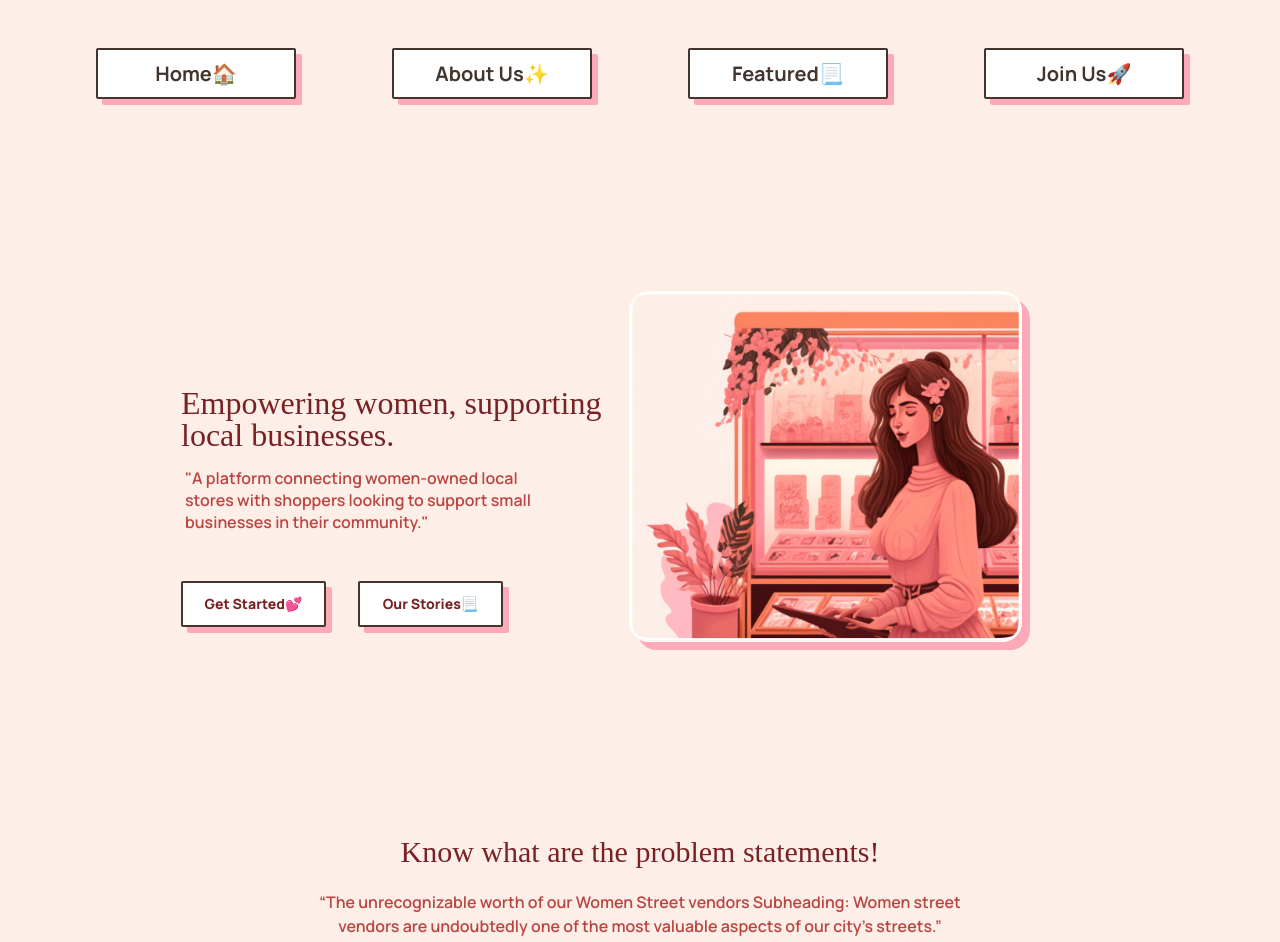
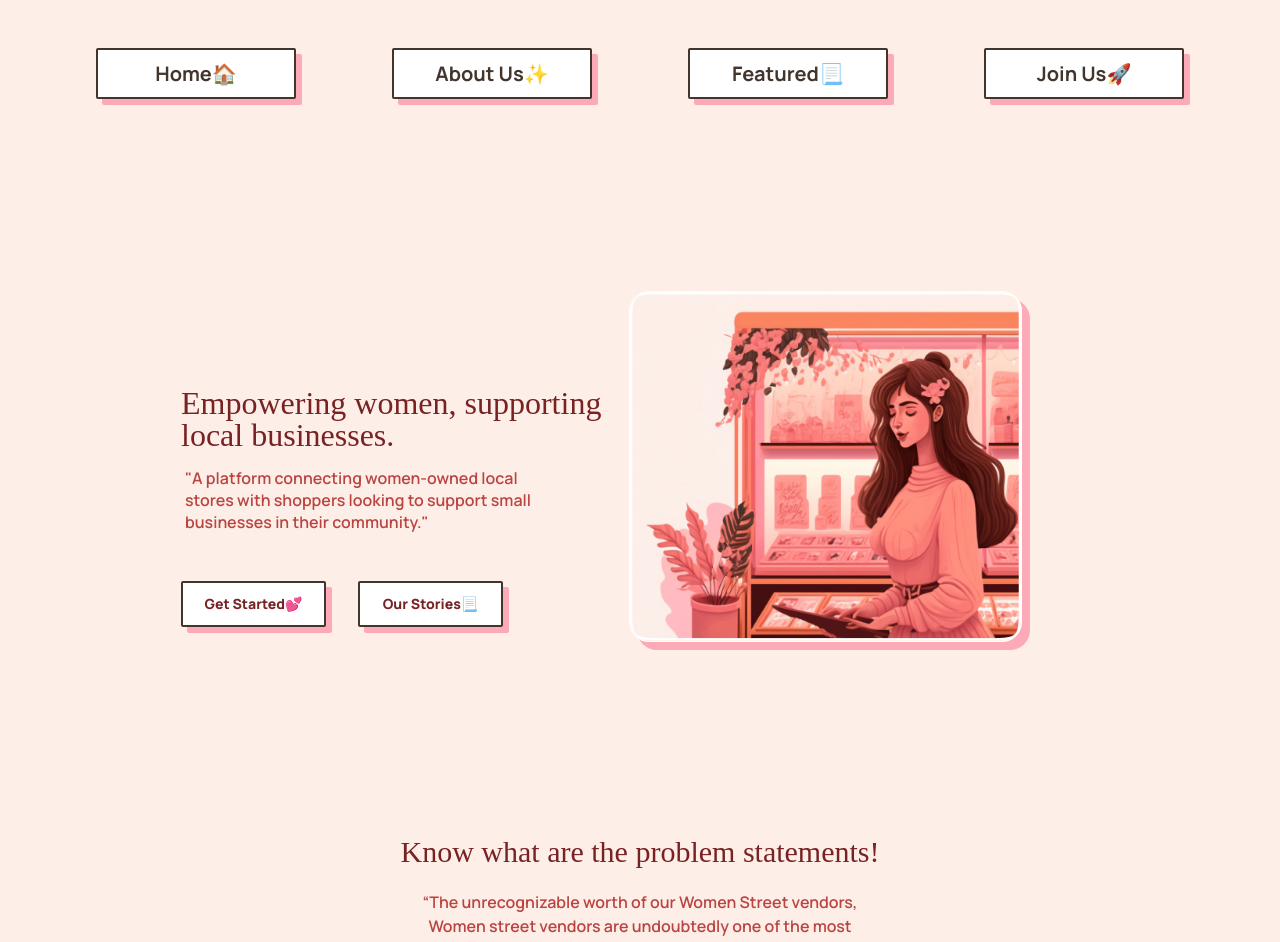
Before and after one commit to Nishantjain10/streeVendors, a React (Create React App) app: page / in a window 1280 px wide. Shown: the top 942 px of the page. Built offline with nearby package versions, Linux system fonts and the light colour scheme; a web font is replaced by a local one.

Commit message:
add-store btn modal added

```diff
--- a/src/components/Addstore.jsx
+++ b/src/components/Addstore.jsx
@@ -66,7 +66,9 @@ function AddStore() {
 
   return (
     <div>
-      <button onClick={openModal}>Add Store</button>
+      <button className="button-wrapper mt-20 mx-12 py-2 px-3 rounded-sm bg-white hover:bg-slate-50 transition-all" onClick={openModal}>
+            Add a Store🤩
+          </button>
       <Modal
         isOpen={modalIsOpen}
         onAfterOpen={afterOpenModal}
--- a/src/components/issues.jsx
+++ b/src/components/issues.jsx
@@ -3,8 +3,8 @@ function Issues() {
       <div id="issues" className="sm:container sm:mx-auto justify-center items-center statement-wrapper mt-48">
          <div className="heading-wrapper text-[#782224] font-alice text-3xl items-center flex justify-center">
           Know what are the problem statements!</div>
-          <div className="sub-heading-wrapper text-[#BA4440] mt-5 w-[684px] text-center font-manrope font-semibold text-base mx-auto items-center flex justify-center">
-         “The unrecognizable worth of our Women Street vendors Subheading: Women street vendors are undoubtedly one of the most valuable aspects of our city's streets.”</div>
+          <div className="sub-heading-wrapper text-[#BA4440] mt-5 w-[484px] text-center font-manrope font-semibold text-base mx-auto items-center flex justify-center">
+         “The unrecognizable worth of our Women Street vendors, <br/> Women street vendors are undoubtedly one of the most valuable aspects of our city's streets.”</div>
         <div className="content-wrapper flex flex-row justify-center">
           <div className="cards-wrapper transition-all bg-white mt-24 mx-12">
             <div className="banner-wrapper bg-[#FFF1F3] mx-auto mt-6"></div>
--- a/src/pages/store.jsx
+++ b/src/pages/store.jsx
@@ -99,8 +99,6 @@ function Store() {
       <div className="heading-wrapper text-[#782224] font-alice text-4xl mt-28 items-center flex justify-center">
         Local Listed Stores 🏪
       </div>
-
-         <AddStore/>
       <div className="sub-heading-wrapper text-[#BA4440] mt-5 w-[584px] text-center font-manrope font-semibold text-base mx-auto items-center flex justify-center">
         “The platform allows women to list their stores online, which helps to promote the local stores and potentially increase sales.”
       </div>
@@ -108,7 +106,7 @@ function Store() {
           <div className="card-secondary-wrapper transition-all bg-white mx-12">
             <div className="banner-wrapper-secondary bg-[#FFF1F3] mx-auto mt-6"></div>
             <div className="card-title-wrapper ml-6 mt-2 text-xl  font-semibold font-manrope text-[#BA4440] text-left">
-              Sneha Fashion Clothing
+            Sneha's Store
             </div>
             <div className="card-description-wrapper ml-6 mt-1 w-[250px] pb-2 text-base font-medium font-manrope text-[#BA4440] text-left">
               Category - Fashion & Wearables
@@ -126,7 +124,7 @@ function Store() {
           <div className="card-secondary-wrapper transition-all bg-white mx-12">
             <div className="banner-wrapper-secondary bg-[#FFF1F3] mx-auto mt-6"></div>
             <div className="card-title-wrapper ml-6 mt-2 text-xl  font-semibold font-manrope text-[#BA4440] text-left">
-              Sneha Fashion Clothing
+             Sneha's Store
             </div>
             <div className="card-description-wrapper ml-6 mt-1 w-[250px] pb-2 text-base font-medium font-manrope text-[#BA4440] text-left">
               Category - Fashion & Wearables
@@ -143,7 +141,7 @@ function Store() {
           <div className="card-secondary-wrapper transition-all bg-white mx-12">
             <div className="banner-wrapper-secondary bg-[#FFF1F3] mx-auto mt-6"></div>
             <div className="card-title-wrapper ml-6 mt-2 text-xl  font-semibold font-manrope text-[#BA4440] text-left">
-              Sneha Fashion Clothing
+            Sneha's Store
             </div>
             <div className="card-description-wrapper ml-6 mt-1 w-[250px] pb-2 text-base font-medium font-manrope text-[#BA4440] text-left">
               Category - Fashion & Wearables
@@ -160,7 +158,7 @@ function Store() {
           <div className="card-secondary-wrapper transition-all bg-white mx-12">
             <div className="banner-wrapper-secondary bg-[#FFF1F3] mx-auto mt-6"></div>
             <div className="card-title-wrapper ml-6 mt-2 text-xl  font-semibold font-manrope text-[#BA4440] text-left">
-              Sneha Fashion Clothing
+              Sneha's Store
             </div>
             <div className="card-description-wrapper ml-6 mt-1 w-[250px] pb-2 text-base font-medium font-manrope text-[#BA4440] text-left">
               Category - Fashion & Wearables
@@ -182,9 +180,7 @@ function Store() {
         </div>
         <div className="card-btn-wrapper mx-auto w-fit flex flex-col items-end justify-start">
         <div className="btn-wrapper flex justify-end ">
-          <button className="button-wrapper mt-20 mx-12 py-2 px-3 rounded-sm bg-white hover:bg-slate-50 transition-all">
-            Add a Store🤩
-          </button>
+        <AddStore/>
           <button className="button-wrapper mt-20 py-2 px-3 rounded-sm bg-white hover:bg-slate-50 transition-all">
             🧡 LIKE
           </button>
--- a/src/pages/userprofile.jsx
+++ b/src/pages/userprofile.jsx
@@ -4,7 +4,6 @@ import { useNavigate, Link } from "react-router-dom";
 import '../components/styles.css'
 import Footer from "../components/footer";
 
-// hello world
 
 
 function Profile() {
```
